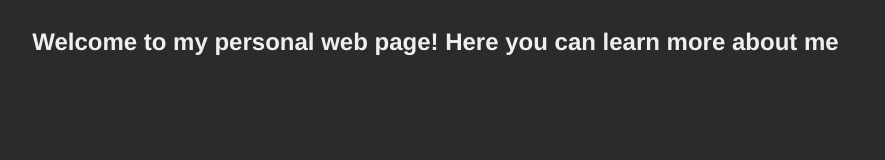
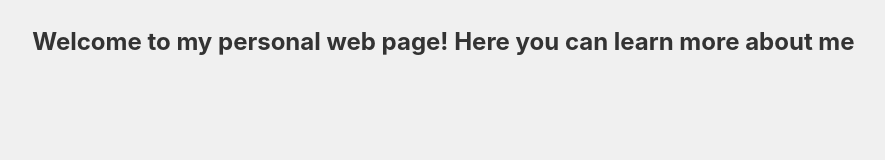
Before and after one commit to lkostakis/lkostakis.github.io, a website: page index.html in a window 1280 px wide. Shown: the whole page, without its empty margins (39-924 px from the left). Drawn offline with nearby package versions, Linux system fonts and the light colour scheme.

Commit message:
check system theme added

```diff
--- a/script.js
+++ b/script.js
@@ -4,6 +4,20 @@ const originalHomeText = "Welcome to my personal web page! " +
                         "Feel free to explore and get in touch if you have any questions or just want to say hello!<br> Thank you for visiting!";
 let indexHome = 0;
 let skipAnimation = 0
+
+function detectSystemTheme() {
+    if (window.matchMedia && window.matchMedia('(prefers-color-scheme: dark)').matches) {
+        // Dark mode is enabled
+        document.body.classList.add('dark-mode');
+        document.body.classList.remove('light-mode');
+    } else {
+        // Light mode is enabled
+        document.body.classList.add('light-mode');
+        document.body.classList.remove('dark-mode');
+    }
+}
+
+detectSystemTheme();
 
 document.addEventListener("click", function() {
     skipAnimation = 1;
@@ -39,8 +53,6 @@ function displaySections() {
         clearInterval(delaySections)
     }, 9500)
 })();
-
-
 
 const menuLinks = document.querySelectorAll('.hidden a');
 const contentDiv = document.querySelector('#content');
--- a/style.css
+++ b/style.css
@@ -3,8 +3,7 @@ html {
 }
 
 body {
-    font-family: 'Helvetica Neue', 'Helvetica', sans-serif;
-    background: rgb(43, 43, 43); /*rgb(43, 43, 43)*/
+    font-family: -apple-system, BlinkMacSystemFont, sans-serif;
     background-size: cover;
     background-repeat: no-repeat;
     background-attachment: fixed;
@@ -13,13 +12,11 @@ body {
     margin-top: 2%;
 }
 #home {
-    color: rgb(239, 239, 239);
     font-size: 1em;
     margin-left: 5%;
     margin-right: 5%;
 }
 #about, #education, #skills {
-    color: rgb(0, 0, 51);
     opacity: 100%;
     font-size: 1em;
     margin-left: 5%;
@@ -32,7 +29,6 @@ body {
 }
 
 #content {
-    color: rgb(239, 239, 239);
     opacity: 100%;
     line-height: 1.5em;
     line-height: 2rem;
@@ -42,8 +38,12 @@ body {
 }
 
 @keyframes cursor-blink {
-    0% {
+    0%, 100% {
         opacity: 0;
+    }
+
+    50% {
+        opacity: 1;
     }
 }
 
@@ -61,16 +61,13 @@ body {
 }
 
 #home h2::after {
-    content: "a";
-    width: 10px;
-    height: 10px;
-    background: rgb(239, 239, 239);
-    display: inline;
-    animation: cursor-blink 1.5s steps(2) infinite;
+    content: "▋";
+    color: black;
+    animation: cursor-blink 1.5s step-end infinite;
 }
 
 a {
-    color: rgb(253, 184, 19);
+    color: rgb(0, 122, 255);
     text-decoration: none;
 }
 
@@ -123,3 +120,13 @@ img {
         line-height: 1.5rem;
     }
 }
+
+.light-mode {
+    background-color: #F0F0F0;
+    color: #333333;
+}
+
+.dark-mode {
+    background-color: #333333;
+    color: #F0F0F0;
+}
```
